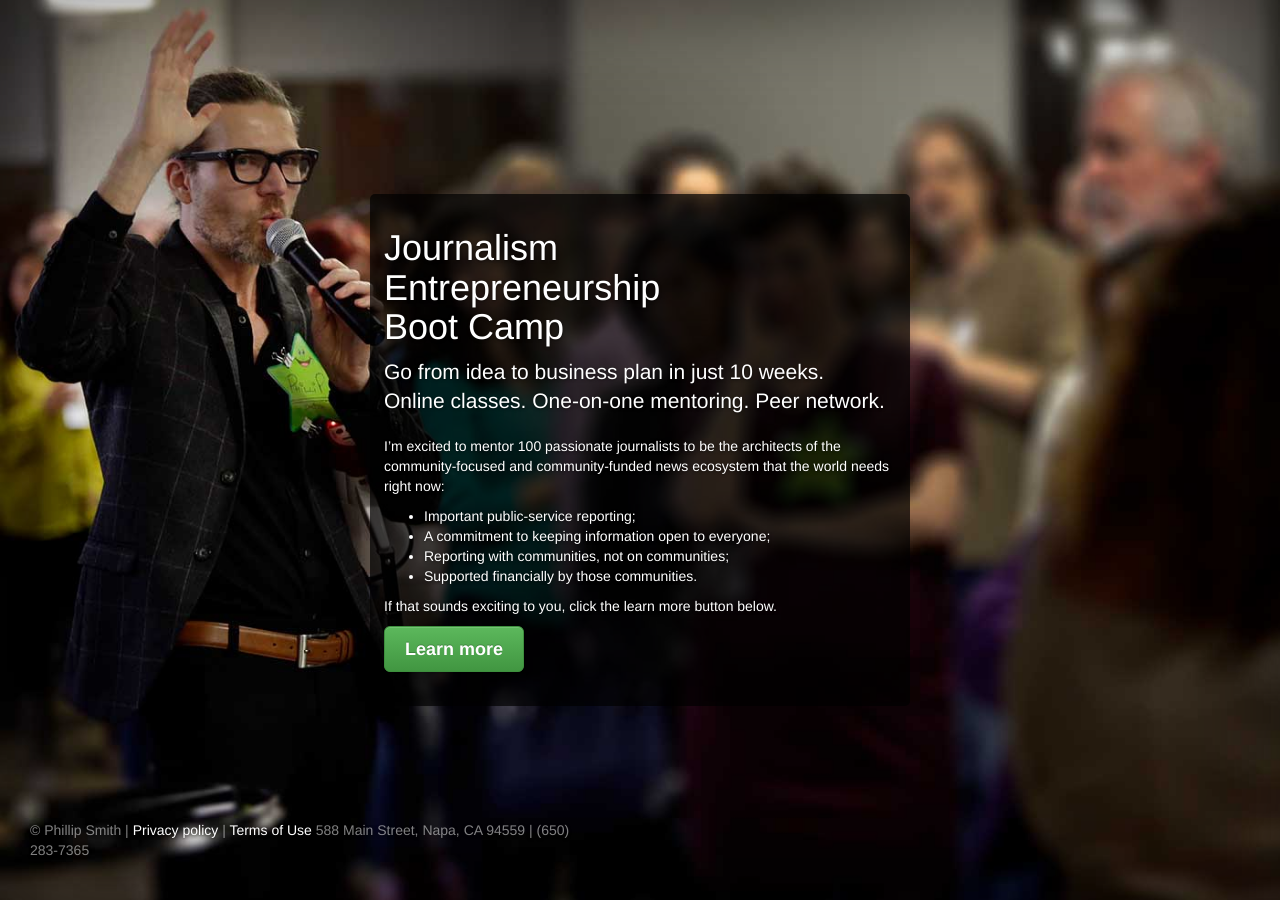
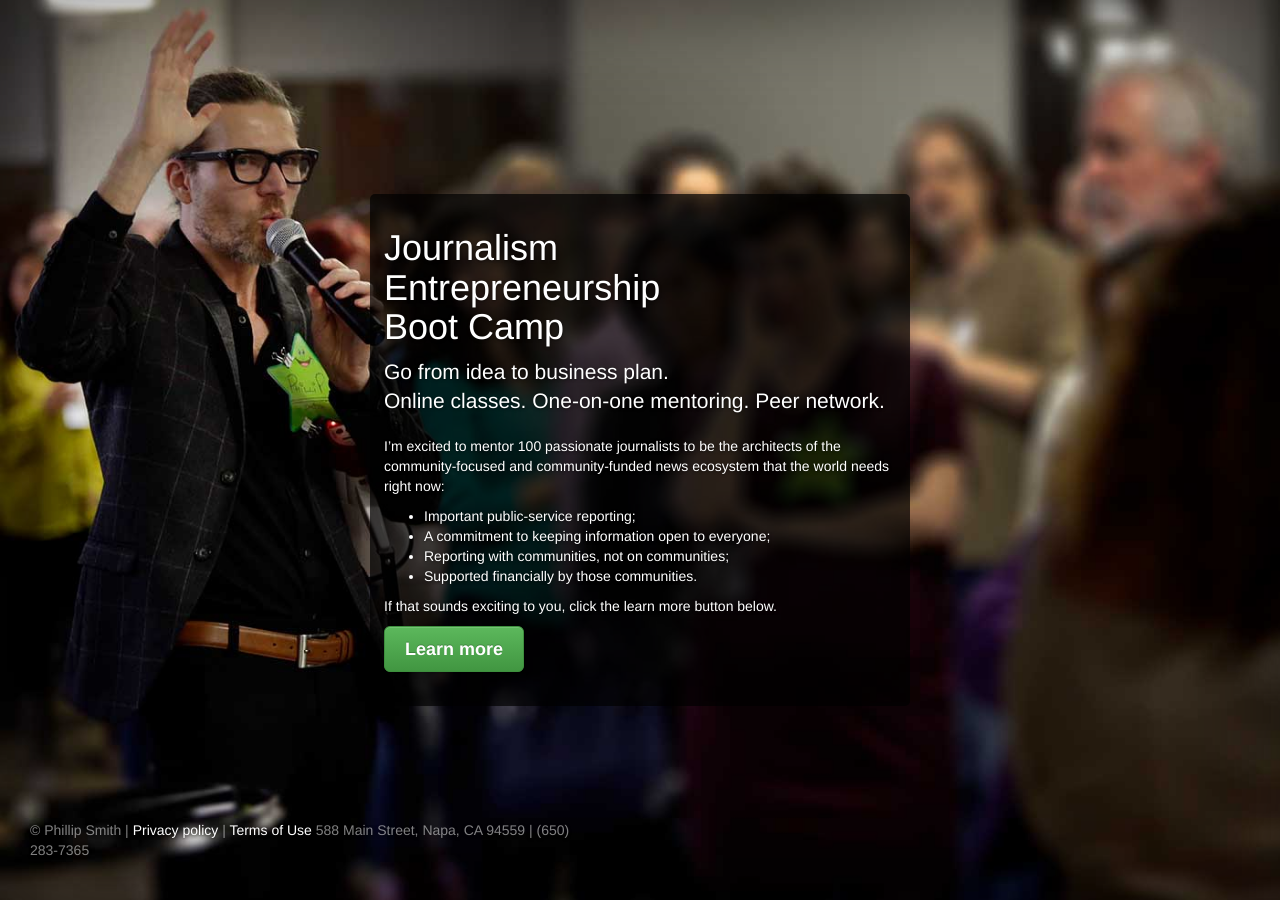
Before and after one commit to phillipadsmith/journalismentrepreneurship.com, a Jekyll site: the page built from index.md, in a window 1280 px wide. Built offline with Jekyll 4.4.1, drawn with Linux system fonts in a browser that asks for light colours; a style sheet for code colours, icons or effects is not loaded.

Commit message:
Tone down the copy

```diff
--- a/index.md
+++ b/index.md
@@ -1,9 +1,9 @@
 ---
 layout: home
-title: Go from idea to business plan in just 10 weeks
+title: Go from idea to business plan
 head: "Journalism <br/>Entrepreneurship <br />Boot Camp"
 ---
-                        <p class="lead">Go from idea to business plan in just 10 weeks.
+                        <p class="lead">Go from idea to business plan.
                             <br />Online classes. One-on-one mentoring. Peer network.</p>
                         <p>
                             I’m excited to mentor 100 passionate journalists to be the architects of the community-focused and community-funded news ecosystem that the world needs right now:
```
